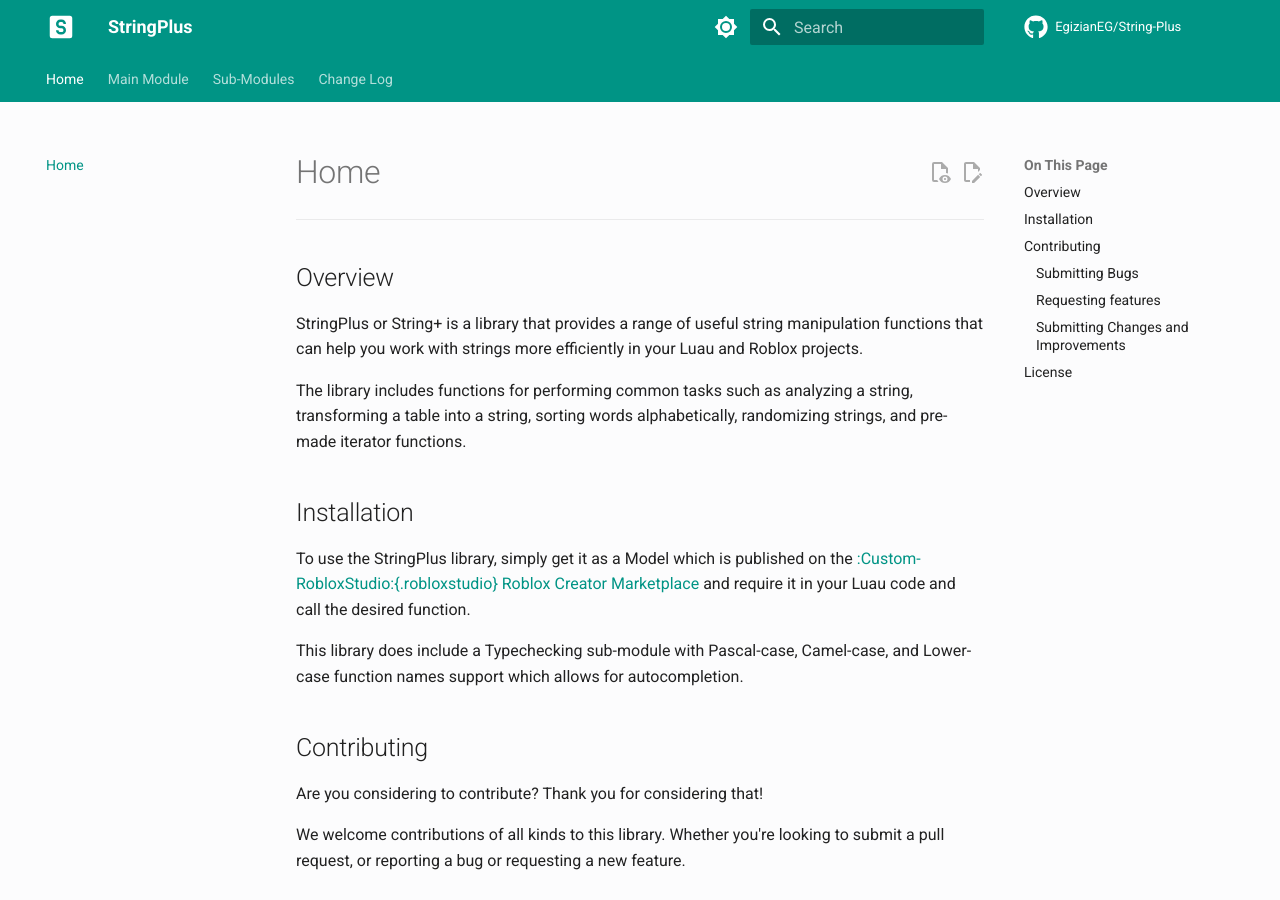
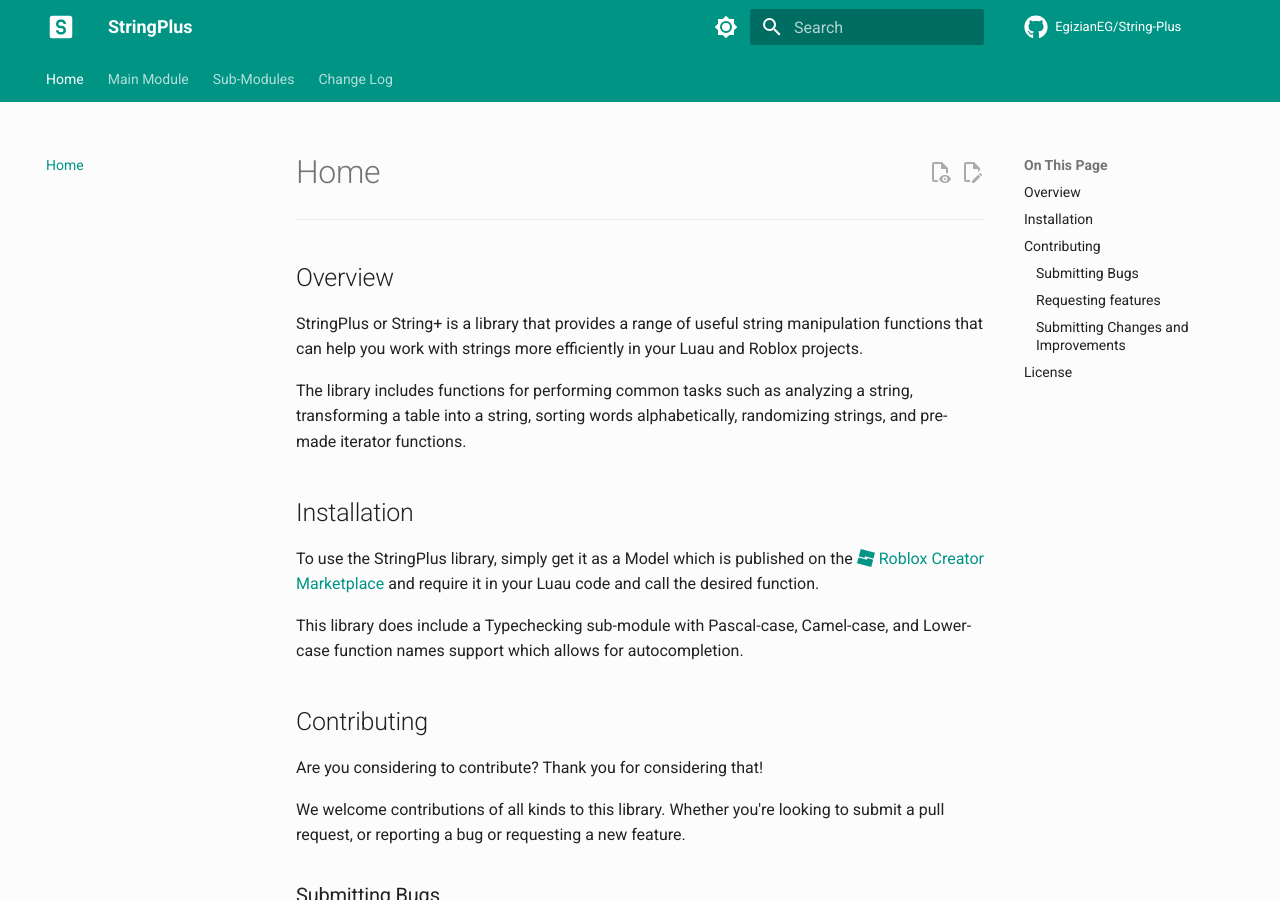
Before and after one commit to EgizianoEG/String-Plus, an MkDocs documentation site: the page built from Docs/index.md, in a window 1280 px wide and 900 px high. Built offline with MkDocs 1.6.1 and Material for MkDocs 9.7.7, drawn with Linux system fonts in a browser that asks for light colours; comment, search, counter and statistics services are not loaded.

Commit message:
Fix Link Icon

```diff
--- a/Docs/index.md
+++ b/Docs/index.md
@@ -18,7 +18,7 @@
 
 To use the StringPlus library, simply get it as a Model which is published on the
 <a href="https://create.roblox.com/marketplace/asset/11868937809" target="_blank" title="Asset Link">
-:Custom-RobloxStudio:{.robloxstudio} Roblox Creator Marketplace
+:custom-robloxstudio:{.robloxstudio} Roblox Creator Marketplace
 </a>
 and require it in your Luau code and call the desired function.
 
```
